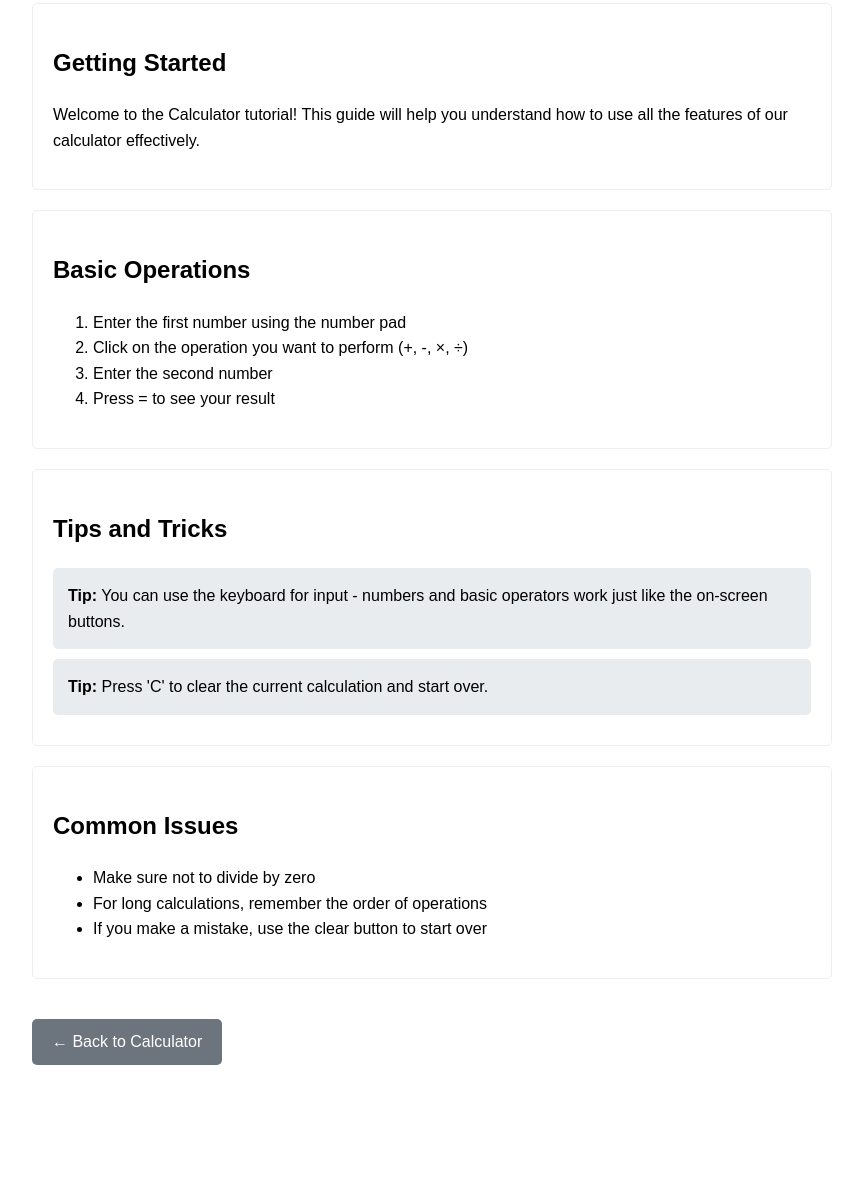
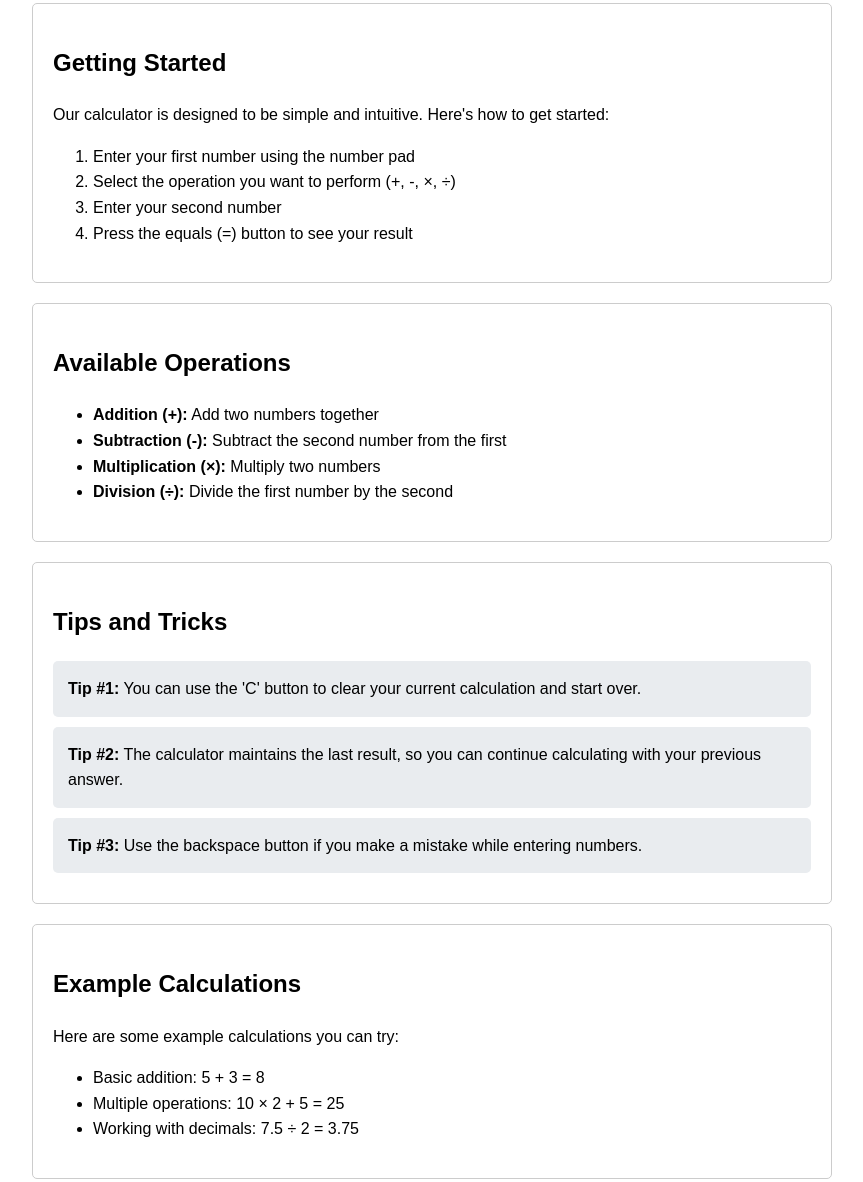
Before and after one commit to LuizFilipeMoura/hackathon-agent, a website: page tutorial.html in a window 1280 px wide. Shown: the part 111-1293 px from the top of the page, without its empty margins (208-1071 px from the left). Before the commit the page ends 1196 px from the top, so only its background shows below. Drawn offline with Linux system fonts and the light colour scheme.

Commit message:
Add tutorial page with calculator instructions

```diff
--- a/tutorial.html
+++ b/tutorial.html
@@ -13,14 +13,14 @@
             line-height: 1.6;
         }
         .tutorial-section {
+            border: 1px solid #ccc;
+            padding: 20px;
+            border-radius: 5px;
             margin: 20px 0;
-            padding: 20px;
-            border: 1px solid #eee;
-            border-radius: 5px;
         }
         .back-link {
             display: inline-block;
-            background-color: #6c757d;
+            background-color: #007bff;
             color: white;
             padding: 10px 20px;
             text-decoration: none;
@@ -28,7 +28,7 @@
             margin-top: 20px;
         }
         .back-link:hover {
-            background-color: #5a6268;
+            background-color: #0056b3;
         }
         .tip {
             background-color: #e9ecef;
@@ -43,35 +43,45 @@
 
     <div class="tutorial-section">
         <h2>Getting Started</h2>
-        <p>Welcome to the Calculator tutorial! This guide will help you understand how to use all the features of our calculator effectively.</p>
+        <p>Our calculator is designed to be simple and intuitive. Here's how to get started:</p>
+        <ol>
+            <li>Enter your first number using the number pad</li>
+            <li>Select the operation you want to perform (+, -, ×, ÷)</li>
+            <li>Enter your second number</li>
+            <li>Press the equals (=) button to see your result</li>
+        </ol>
     </div>
 
     <div class="tutorial-section">
-        <h2>Basic Operations</h2>
-        <ol>
-            <li>Enter the first number using the number pad</li>
-            <li>Click on the operation you want to perform (+, -, ×, ÷)</li>
-            <li>Enter the second number</li>
-            <li>Press = to see your result</li>
-        </ol>
+        <h2>Available Operations</h2>
+        <ul>
+            <li><strong>Addition (+):</strong> Add two numbers together</li>
+            <li><strong>Subtraction (-):</strong> Subtract the second number from the first</li>
+            <li><strong>Multiplication (×):</strong> Multiply two numbers</li>
+            <li><strong>Division (÷):</strong> Divide the first number by the second</li>
+        </ul>
     </div>
 
     <div class="tutorial-section">
         <h2>Tips and Tricks</h2>
         <div class="tip">
-            <strong>Tip:</strong> You can use the keyboard for input - numbers and basic operators work just like the on-screen buttons.
+            <strong>Tip #1:</strong> You can use the 'C' button to clear your current calculation and start over.
         </div>
         <div class="tip">
-            <strong>Tip:</strong> Press 'C' to clear the current calculation and start over.
+            <strong>Tip #2:</strong> The calculator maintains the last result, so you can continue calculating with your previous answer.
+        </div>
+        <div class="tip">
+            <strong>Tip #3:</strong> Use the backspace button if you make a mistake while entering numbers.
         </div>
     </div>
 
     <div class="tutorial-section">
-        <h2>Common Issues</h2>
+        <h2>Example Calculations</h2>
+        <p>Here are some example calculations you can try:</p>
         <ul>
-            <li>Make sure not to divide by zero</li>
-            <li>For long calculations, remember the order of operations</li>
-            <li>If you make a mistake, use the clear button to start over</li>
+            <li>Basic addition: 5 + 3 = 8</li>
+            <li>Multiple operations: 10 × 2 + 5 = 25</li>
+            <li>Working with decimals: 7.5 ÷ 2 = 3.75</li>
         </ul>
     </div>
 
```
